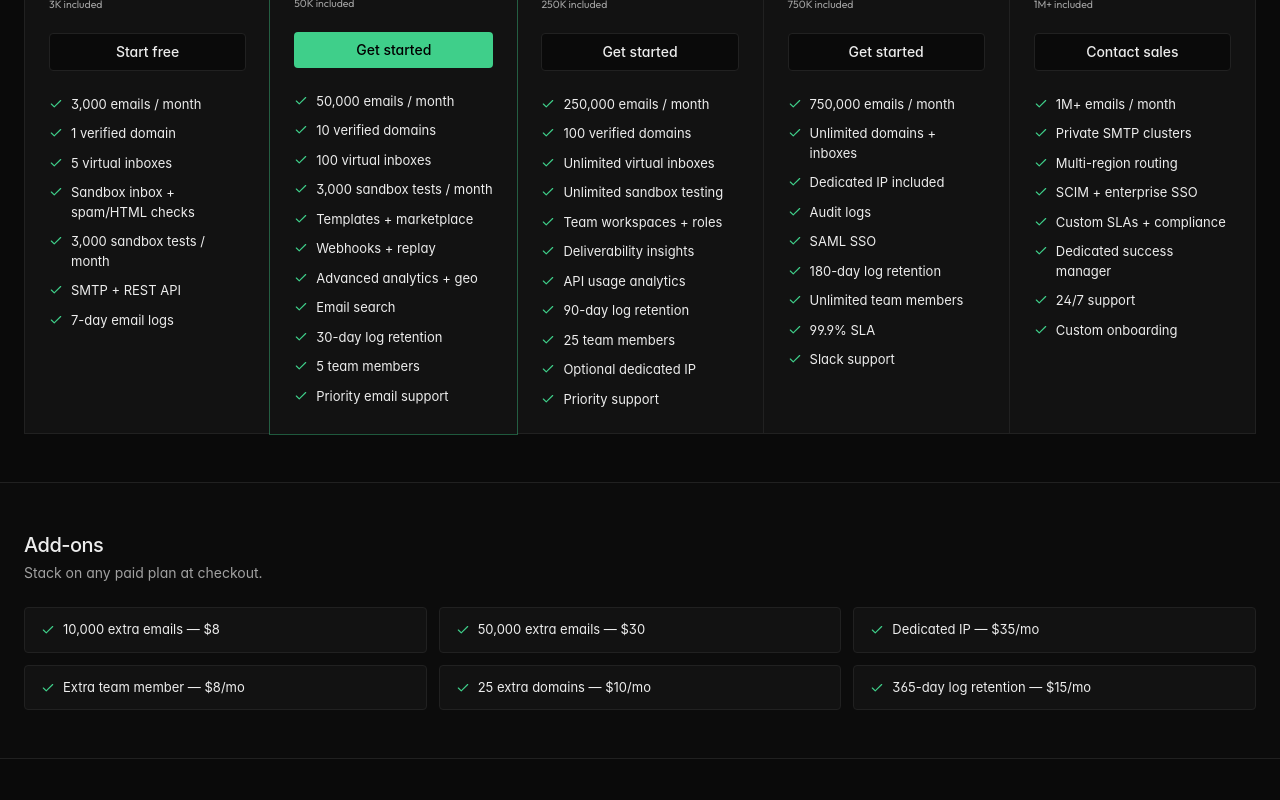
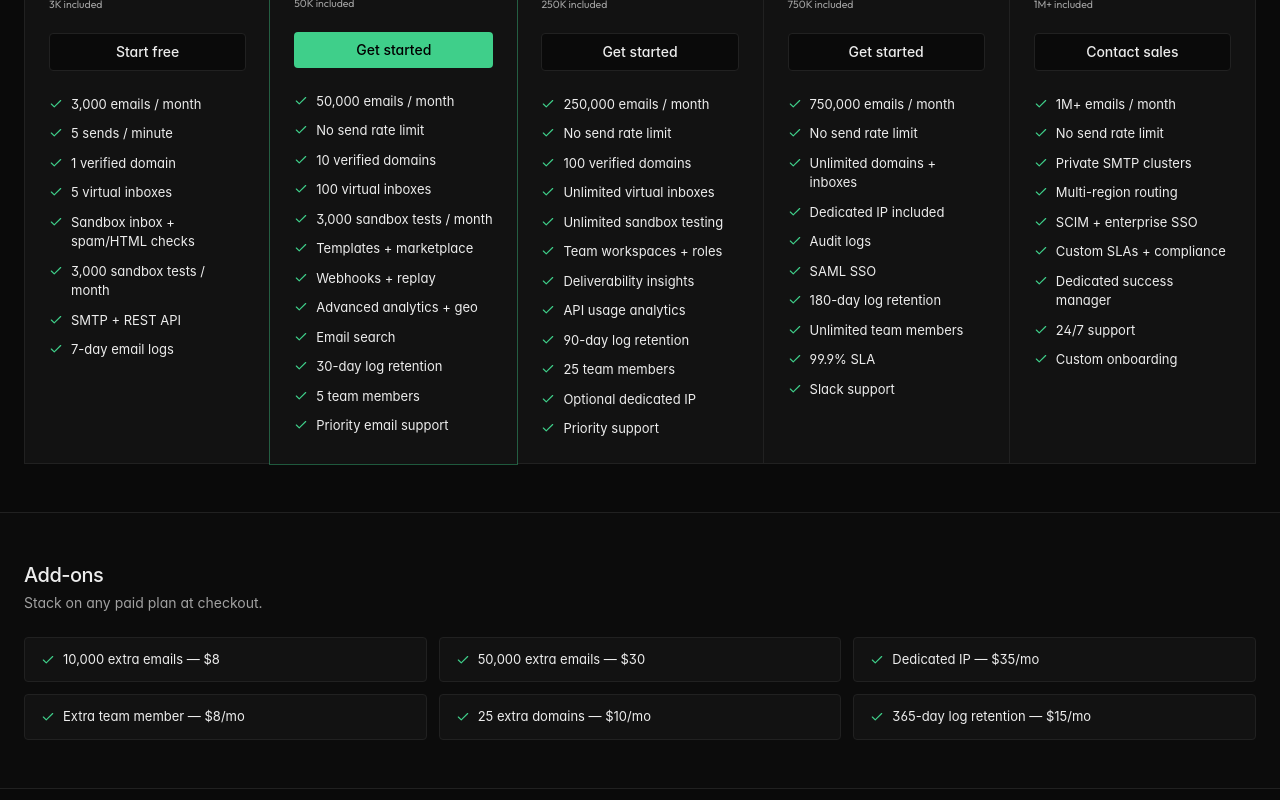
Before and after one commit to Laramic-Studio/mailvoidr, a React (Vite) app: page /pricing in a window 1280 px wide. Shown: the part 920-1720 px from the top of the page. Built offline with nearby package versions, Linux system fonts and the light colour scheme; no server answers; a web font is replaced by a local one.

Commit message:
added rate limiting

```diff
--- a/src/content/marketing/pricing.ts
+++ b/src/content/marketing/pricing.ts
@@ -48,6 +48,7 @@ export const PRICING_TIERS: PricingTier[] = [
     priceMonthly: 0,
     features: [
       '3,000 emails / month',
+      '5 sends / minute',
       '1 verified domain',
       '5 virtual inboxes',
       'Sandbox inbox + spam/HTML checks',
@@ -65,6 +66,7 @@ export const PRICING_TIERS: PricingTier[] = [
     popular: true,
     features: [
       '50,000 emails / month',
+      'No send rate limit',
       '10 verified domains',
       '100 virtual inboxes',
       '3,000 sandbox tests / month',
@@ -85,6 +87,7 @@ export const PRICING_TIERS: PricingTier[] = [
     priceMonthly: 89,
     features: [
       '250,000 emails / month',
+      'No send rate limit',
       '100 verified domains',
       'Unlimited virtual inboxes',
       'Unlimited sandbox testing',
@@ -105,6 +108,7 @@ export const PRICING_TIERS: PricingTier[] = [
     priceMonthly: 199,
     features: [
       '750,000 emails / month',
+      'No send rate limit',
       'Unlimited domains + inboxes',
       'Dedicated IP included',
       'Audit logs',
@@ -123,6 +127,7 @@ export const PRICING_TIERS: PricingTier[] = [
     priceMonthly: null,
     features: [
       '1M+ emails / month',
+      'No send rate limit',
       'Private SMTP clusters',
       'Multi-region routing',
       'SCIM + enterprise SSO',
@@ -260,6 +265,7 @@ export const PRICING_COMPARE = [
     group: 'Sending',
     rows: [
       ['Monthly email volume', '3K', '50K', '250K', '750K', '1M+'],
+      ['Send rate limit', '5 / min', 'None', 'None', 'None', 'None'],
       ['Verified domains', '1', '10', '100', 'Unlimited', 'Custom'],
       ['Virtual inbox limit', '5', '100', 'Unlimited', 'Unlimited', 'Unlimited'],
       ['Dedicated IP', false, 'Add-on', 'Add-on', true, true],
@@ -293,7 +299,11 @@ export const PRICING_FAQ = [
   ],
   [
     'What counts as an email?',
-    'Each unique recipient counts as one email. A message to three recipients counts as three.',
+    'Each unique recipient counts as one email. A message to three recipients counts as three. Failed and bounced attempts also count toward your monthly volume.',
+  ],
+  [
+    'Is there a send rate limit?',
+    'Free plans can send up to 5 messages per minute across the dashboard, API, and SMTP. Paid plans have no rate limit.',
   ],
   [
     'How does the volume slider work?',
--- a/src/pages/auth/Login.tsx
+++ b/src/pages/auth/Login.tsx
@@ -59,7 +59,6 @@ export default function Login() {
     const form = new FormData(e.currentTarget);
     const recaptchaToken = recaptchaRef.current?.getValue() ?? null;
     if (isRecaptchaEnabled() && !recaptchaToken) {
-
       toastFailure("Please complete the captcha");
       return;
     }
```
